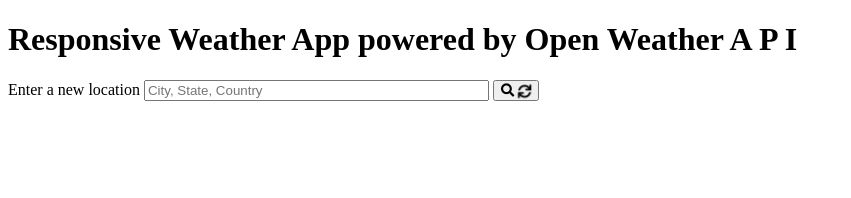
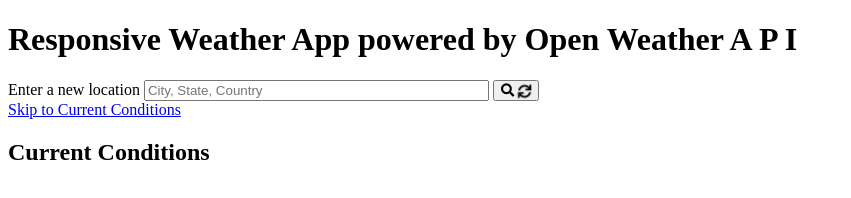
Before and after one commit to melburne/weather-app, a plain HTML site: page index.html in a window 1280 px wide. Shown: the whole page, without its empty margins (0-851 px from the left). Drawn offline with Linux system fonts and the light colour scheme.

Commit message:
Add 'Current Conditions' elements

```diff
--- a/index.html
+++ b/index.html
@@ -12,7 +12,7 @@
 </head>
 <body>
 <main>
-  <!-- Added for screen readers -->
+  <!-- heading added for screen readers -->
   <h1>Responsive Weather App powered by Open Weather A P I</h1>
   <section id="searchBar" class="searchBar">
     <form id="searchBar__form" class="searchBar__form" role="search">
@@ -26,7 +26,13 @@
       </button>
     </form>
   </section>
-  <section id="currentForecast" class="currentForecast"></section>
+
+  <a href="#currentForecast" class="skip-link">Skip to Current Conditions</a>
+  <section id="currentForecast" class="currentForecast" role="region" aria-labelledby="weatherLocation">
+    <h2 id="currentForecast__location" class="currentForecast__location">Current Conditions</h2>
+    <div id="currentForecast__conditions" class="currentForecast__conditions"></div>
+  </section>
+
   <nav id="navButtons" class="navButtons"></nav>
   <section id="dailyForecast" class="dailyForecast"></section>
 </main>
```
